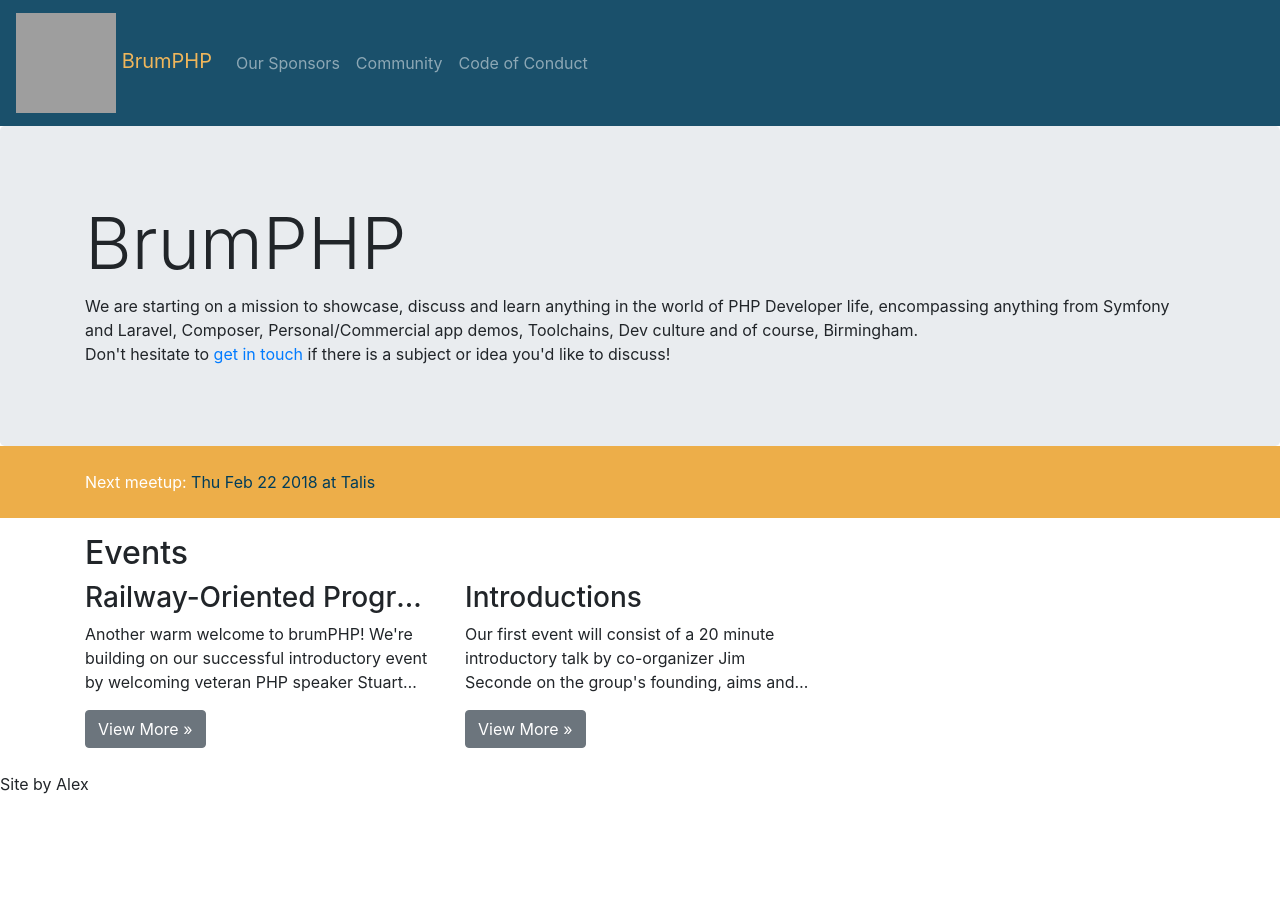
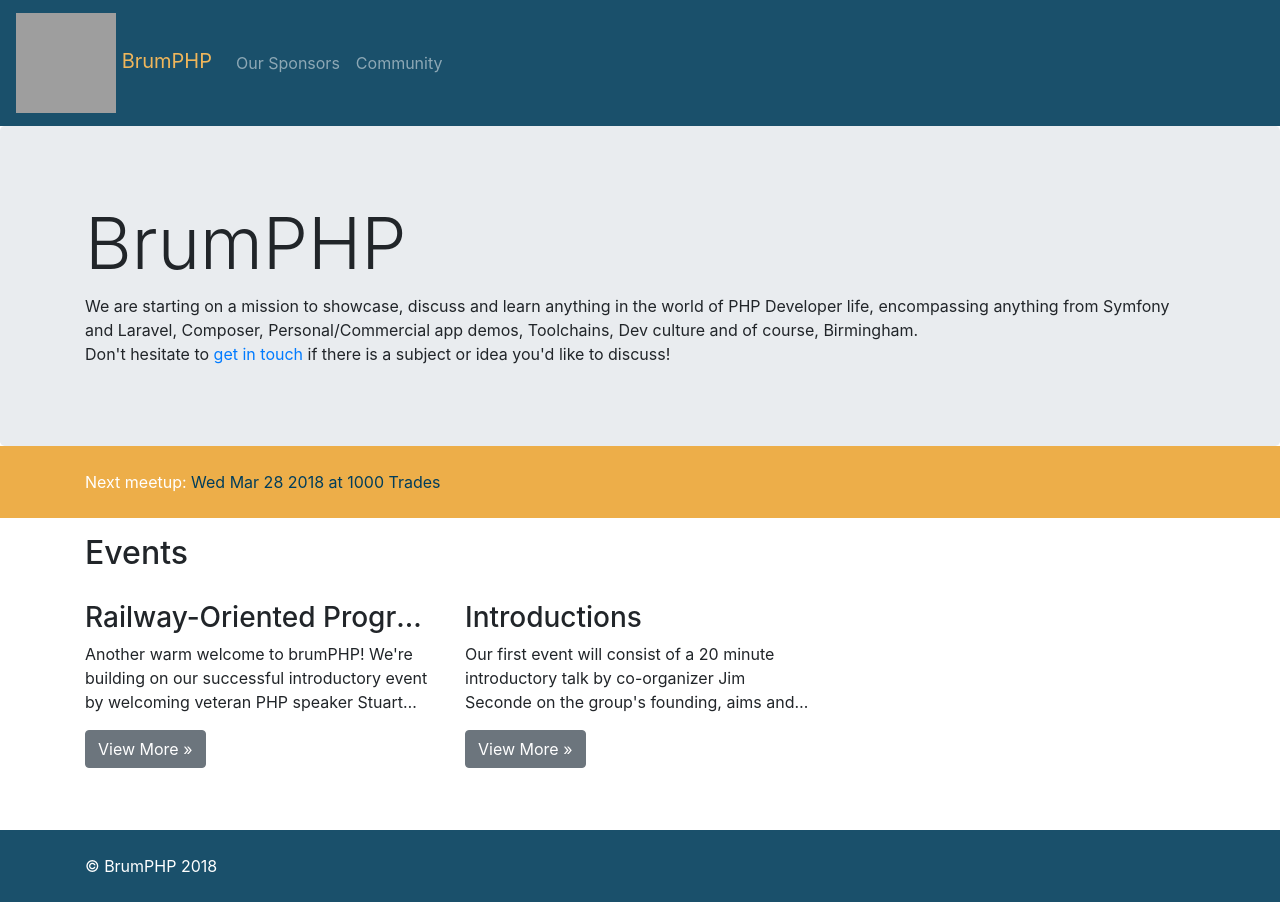
Before and after one commit to BrumPHP/brumphp.github.io, a Jekyll site: the page built from index.md, in a window 1280 px wide. Built offline with Jekyll 4.4.1, drawn with Linux system fonts in a browser that asks for light colours; grey boxes are pictures that could not be loaded.

Commit message:
feature(footer) - Added sticky footer

```diff
--- a/_includes/component/footer.html
+++ b/_includes/component/footer.html
@@ -1,3 +1,9 @@
-<footer>
-    Site by Alex
+<footer class="navbar-fixed-bottom page-footer brum--bg--navy-blue--tinted brum--fg--white pt-4 pb-4">
+    <div class="container">
+        <div class="row">
+            <div class="col-md-6">
+                © BrumPHP 2018
+            </div>
+        </div>
+    </div>
 </footer>
--- a/_includes/component/header.html
+++ b/_includes/component/header.html
@@ -12,9 +12,6 @@
                 <li class="nav-item">
                     <a class="nav-link" href="/community">Community</a>
                 </li>
-                <li class="nav-item">
-                    <a class="nav-link" href="/code-of-conduct">Code of Conduct</a>
-                </li>
             </ul>
         </div>
     </nav>
--- a/_layouts/layout.html
+++ b/_layouts/layout.html
@@ -5,8 +5,11 @@
         <link rel="stylesheet" href="/assets/main.css">
     </head>
     <body>
-        {% include component/header.html %}
-        {{ content }}
+        <div class="content">
+            {% include component/header.html %}
+            {{ content }}
+        </div>
+
         {% include component/footer.html %}
     </body>
 </html>
--- a/assets/scss/_palette.scss
+++ b/assets/scss/_palette.scss
@@ -62,8 +62,20 @@ $palette: (
     }
 }
 
+.content {
+    min-height: calc(100vh - 70px);
+}
+
+.footer {
+    height: 50px;
+}
+
 h1 {
     margin-top: 10px;
+}
+
+.brum--summary {
+    padding-top: 20px;
 }
 
 .brum--summary h3 {
@@ -77,7 +89,8 @@ h1 {
 }
 
 .brum--summary img {
-    width: 50%;
+    width: 40%;
+    max-width: 110px;
     margin: 10px auto;
     display: block;
 }
--- a/index.md
+++ b/index.md
@@ -17,8 +17,7 @@ layout: landingpage
 </main>
 <section class="brum--bg--yellow brum--fg--white">
     <div class="container">
-        <!-- Todo have this populated by the meetup API -->
-        {% assign nextEvent = site.events.first %}
+        {% assign nextEvent = site.events.last %}
         <p class="py-4">Next meetup: <a class="py-4" class="brum--fg--navy-blue" href="{{nextEvent.link}}">{{nextEvent.date | date: "%a %b %d %Y"}} at {{nextEvent.location}}</a></p>
     </div>
 </section>
```
